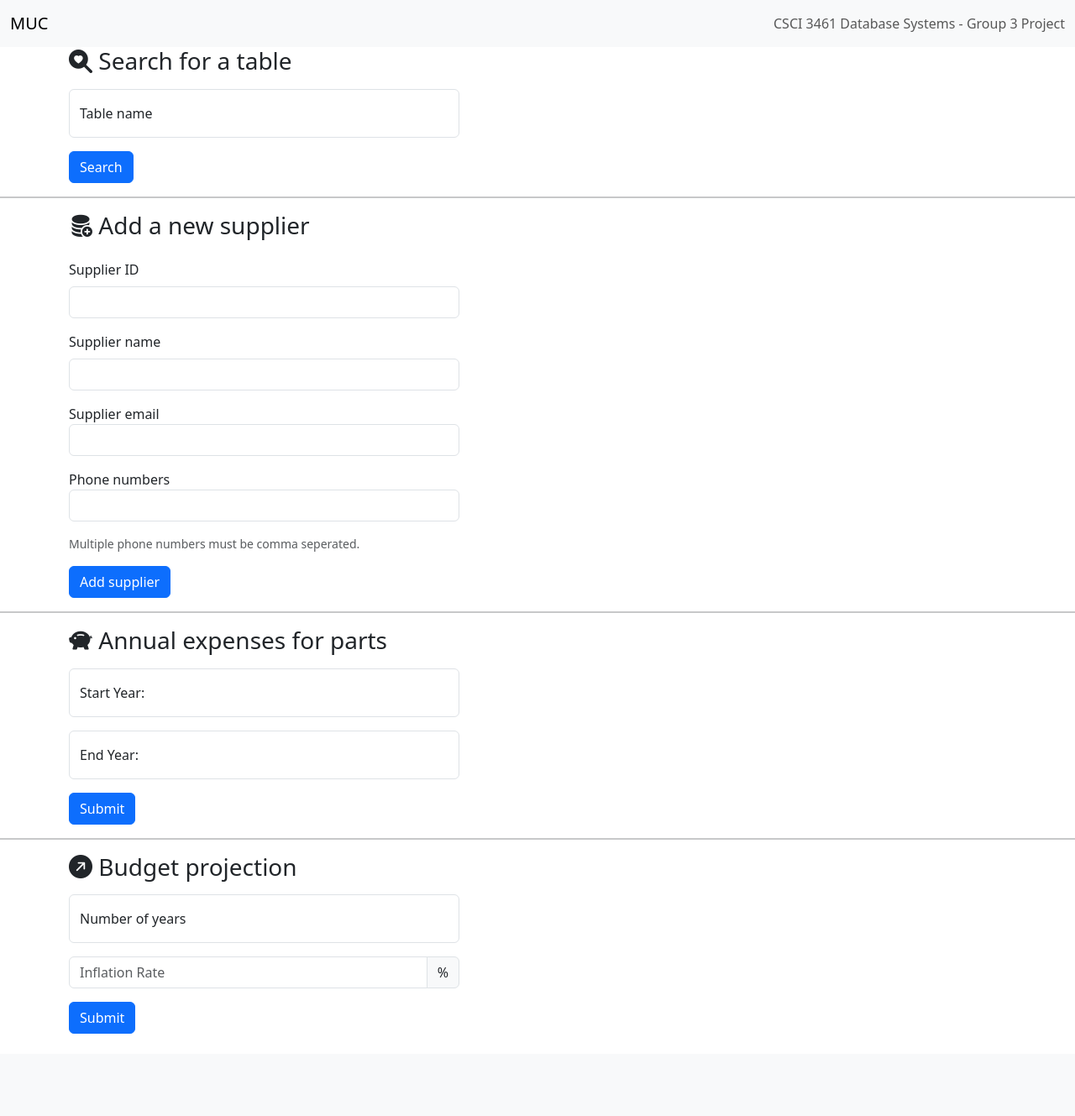
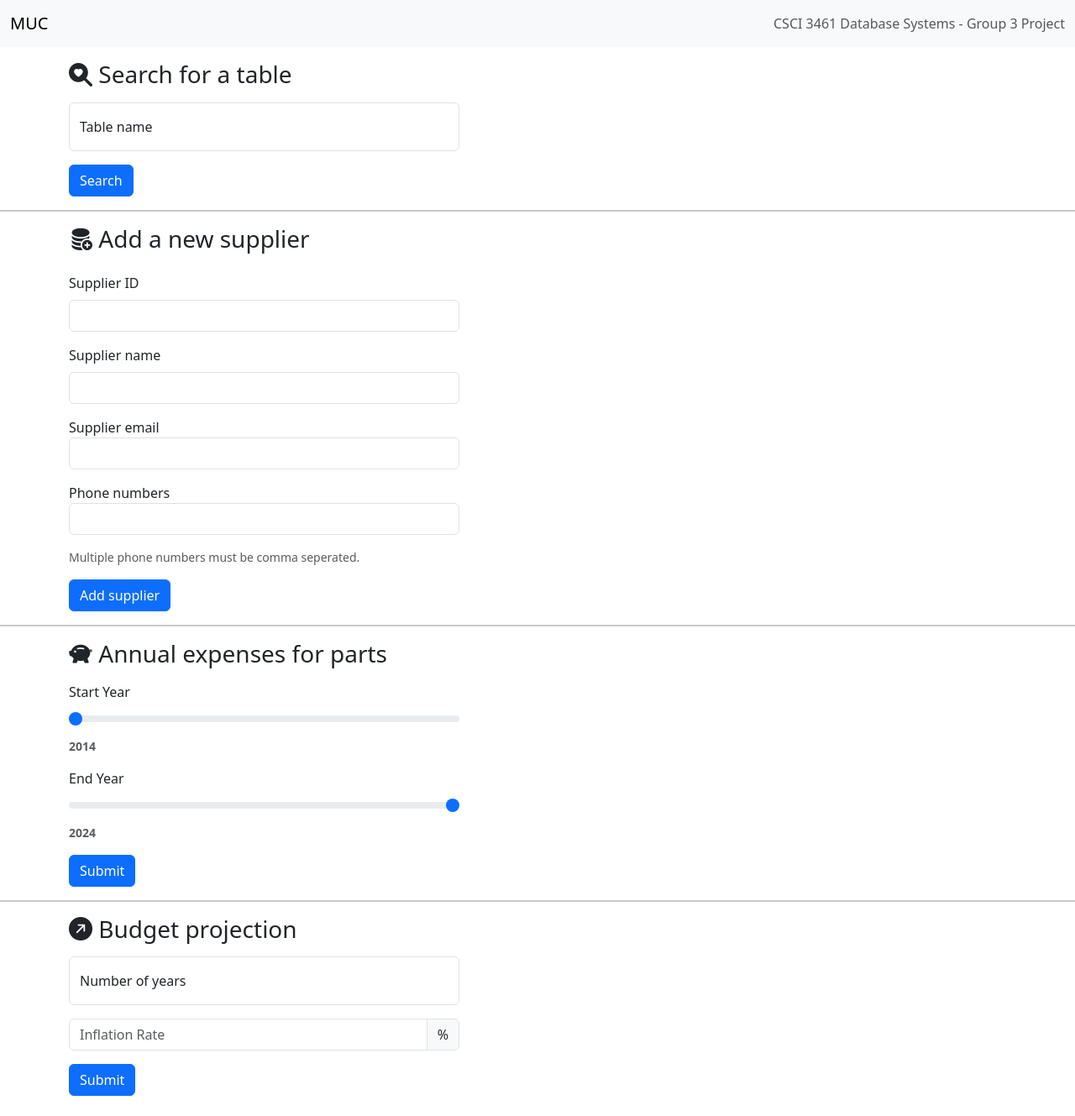
Before and after one commit to ali-alhusseini/flask_mysql_app, a Flask app: page / in a window 1280 px wide. Shown: the whole page at 84% size. Before the commit the page ends 1231 px from the top, so only its background shows below. Run offline with Flask 3, Linux system fonts and the light colour scheme; parts of the project's set-up code (start-up, migrations or seed data) failed here and were passed over; some libraries are stand-ins or nearby versions.

Commit message:
Add ranges sliders for years instead of fields

```diff
--- a/templates/index.html
+++ b/templates/index.html
@@ -26,10 +26,11 @@
 
     <!-- Search for a table -->
     <div class="container">
-        <h3 class="h3 mb-3">
+        <h3 class="h3 mb-3 mt-3">
             <i class="bi bi-search-heart-fill"></i>
             Search for a table
         </h3>
+
         <div class="col-sm-5">
             <form action="/tables" method="POST">
                 <div class="form-floating mb-3">
@@ -61,6 +62,7 @@
             </div>
         </div>
     </div>
+
 
     <hr class="hr border-dark border-2" />
 
@@ -99,21 +101,19 @@
         </h3>
         <form action="/annual-expenses" method="POST">
             <div class="col-sm-5">
-                <div class="form-floating mb-3">
-                    <input type="start" class="form-control" id="floatingInput" name="start_year" required
-                        pattern="^201[5-9]|202[0-3]$" placeholder="Enter a year after 2014 and before 2024" />
-                    <label for="floatingInput">Start Year: </label>
-                </div>
+                <div class="mb-3">
+                    <label for="customRange2" class="form-label">Start Year</label>
+                    <input type="range" class="form-range" min="2015" max="2023" value="2015" name="start_year" oninput="updateDisplay(this.value, 'startYearValue')">
+                    <div class="form-text fw-bold mb-3" id="startYearValue">2014</div>
 
-                <div class="form-floating mb-3">
-                    <input type="end" class="form-control" id="floatingInput" name="end_year" required
-                        pattern="^201[5-9]|202[0-3]$" placeholder="Enter a year after 2014 and before 2024" />
-                    <label for="floatingInput">End Year: </label>
+                    <label for="customRange2" class="form-label">End Year</label>
+                    <input type="range" class="form-range" min="2015" max="2023" value="2023" name="end_year" oninput="updateDisplay(this.value, 'endYearValue')">
+                    <div class="form-text fw-bold mb-3" id="endYearValue">2024</div>
                 </div>
             </div>
             <button type="submit" class="btn btn-primary">Submit</button>
         </form>
-        <div>
+        <div class="col-sm-5">
             {% if show_expenses %}
             <h3>
                 The total expenses between the years {{ start_year }} and {{ end_year
@@ -158,7 +158,7 @@
                 </div>
 
                 <div class="input-group mb-3">
-                    <input type="text" class="form-control" name="percentage" required pattern="^\d+(\.\d+)?%$"
+                    <input type="text" class="form-control" name="percentage" required pattern="^\d+(\.\d+)?$"
                         placeholder="Inflation Rate" aria-label="Inflation Rate Value"
                         aria-describedby="basic-addon2" />
                     <span class="input-group-text" id="basic-addon2">%</span>
@@ -166,6 +166,7 @@
             </div>
             <button type="submit" class="btn btn-primary">Submit</button>
         </form>
+        <div class="col-sm-5">
             {% if show_budget %}
             <!-- Based on most recent full year 2022 total expenses 13535565.08 -->
             <h3>
@@ -192,8 +193,15 @@
                 </tbody>
             </table>
             {% endif %}
+        </div>
         <br />
     </div>
+
+    <script>
+        function updateDisplay(value, id) {
+            document.getElementById(id).textContent = value;
+        }
+    </script>
 </body>
 
 </html>
```
Lines whose indentation alone changed are shown as unchanged.
